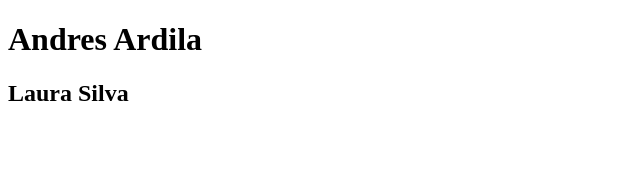
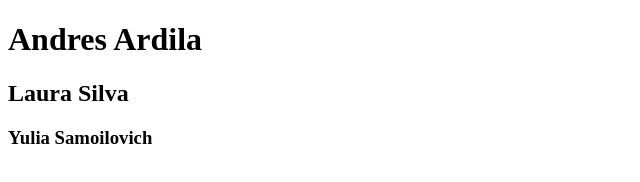
Before and after one commit to AndresArdila89/first_cloneRepo, a plain HTML site: page index.html in a window 1280 px wide. Shown: the whole page, without its empty margins (0-640 px from the left). Drawn offline with Linux system fonts and the light colour scheme.

Commit message:
I added the 3rd title

```diff
--- a/index.html
+++ b/index.html
@@ -10,6 +10,7 @@
 
     <h1>Andres Ardila</h1>
     <h2>Laura Silva</h2>
+    <h3> Yulia Samoilovich </h3>
 
 </body>
 </html>
```
